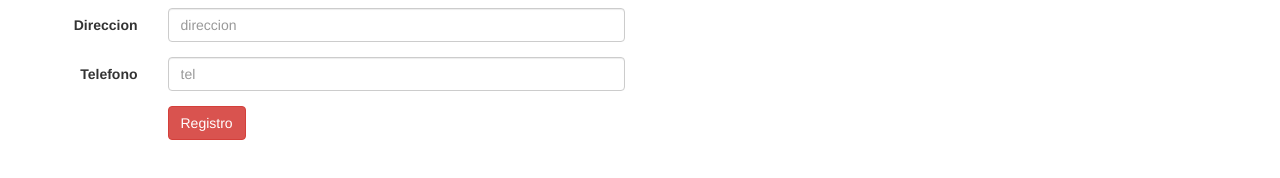
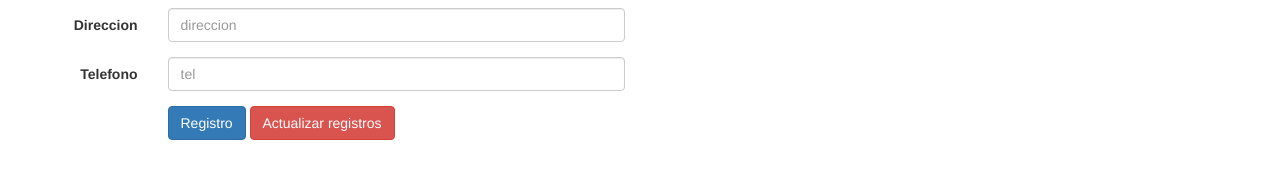
Before and after one commit to Os24/formulario_jquery, a plain HTML site: page index.html in a window 1280 px wide. Shown: the part 104-282 px from the top of the page. Drawn offline with Linux system fonts and the light colour scheme.

Commit message:
Agregue boton de actualizar registros

```diff
--- a/index.html
+++ b/index.html
@@ -33,8 +33,10 @@
 
 					<div class="form-group">
 						<div class="col-sm-offset-2 col-sm-10">
-							<div id="myButton2" class="btn btn-danger" onclick="pinta()">Registro</div>
+							<div id="myButton2" class="btn btn-primary" onclick="pinta()">Registro</div>
+							<div id="myButton3" class="btn btn-danger" >Actualizar registros</div>
 						</div>
+
 					</div>
 				</form>
 			</div>
```
